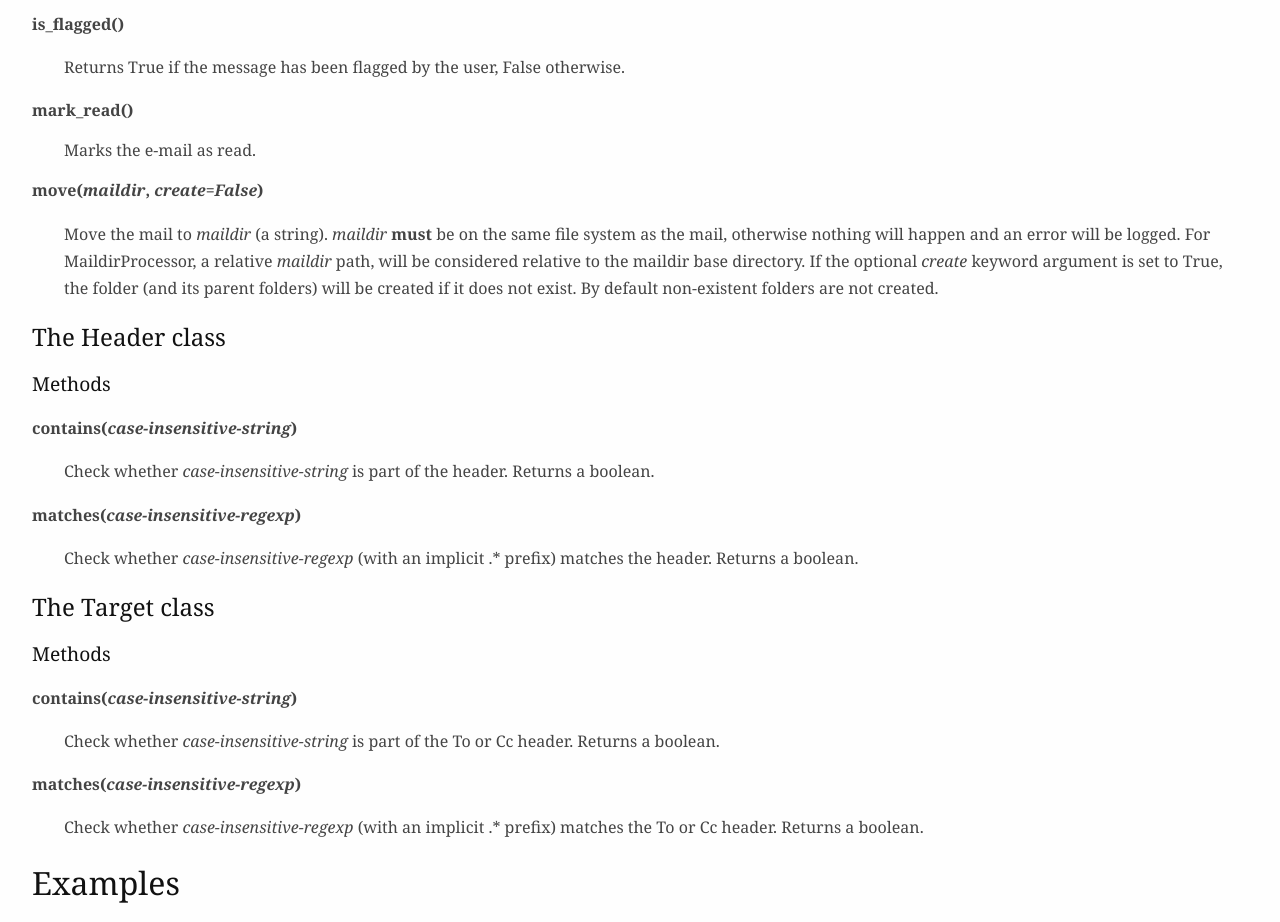
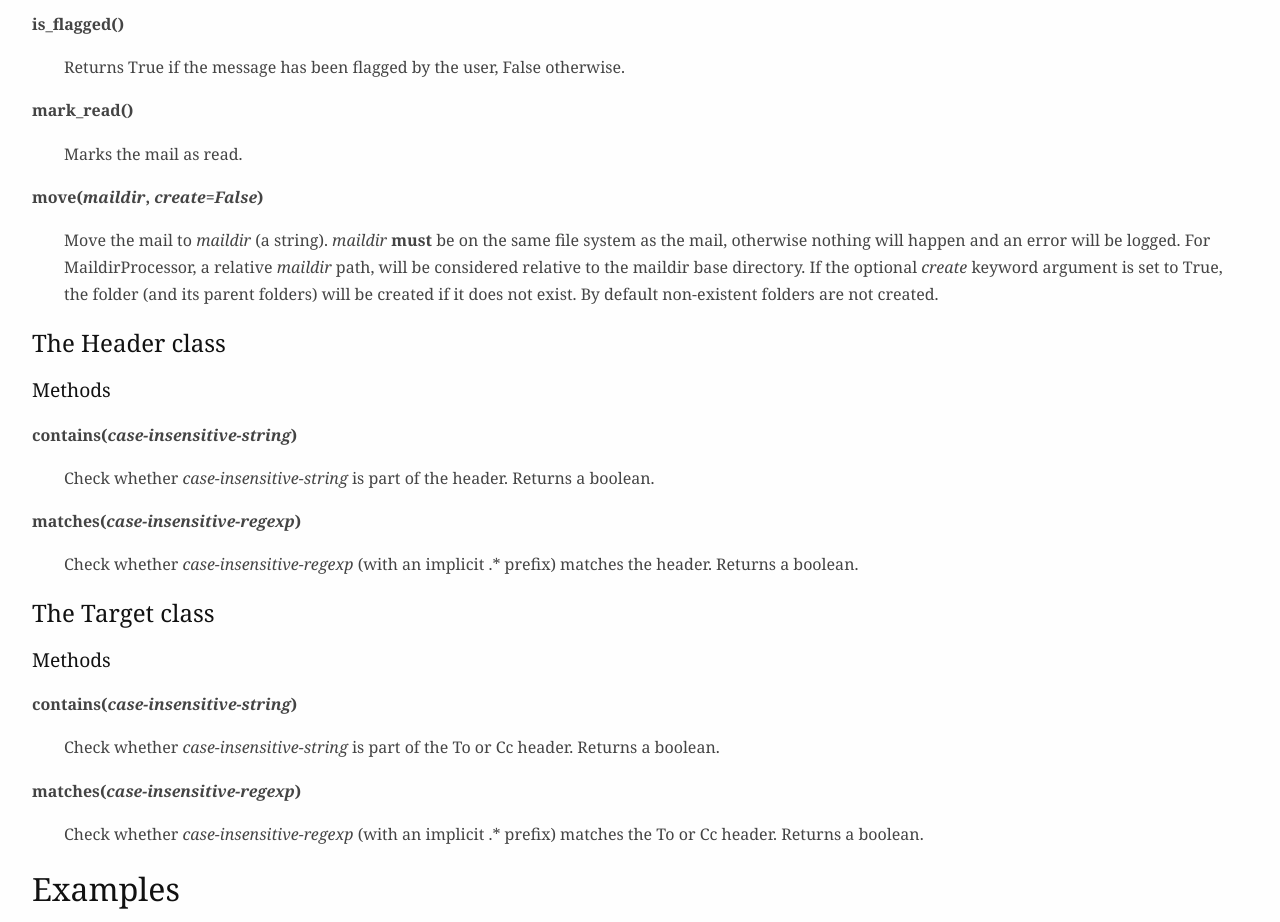
Before and after one commit to mailprocessing/mailprocessing, a plain HTML site: page docs/reference.html in a window 1280 px wide. Shown: the part 7040-7962 px from the top of the page. Drawn offline with Linux system fonts and the light colour scheme.

Commit message:
docs: Sorted command list and spelling changes.
This patch addresses review comments.

```diff
--- a/docs/reference.html
+++ b/docs/reference.html
@@ -214,7 +214,8 @@
 <dd><p>Returns True if the message has been flagged by the user, False otherwise.</p>
 </dd>
 <dt>mark_read()<dt>
-<dd>Marks the e-mail as read.</dd>
+<dd><p>Marks the mail as read.</p>
+</dd>
 <dt>move(<em>maildir</em>, <em>create=False</em>)</dt>
 <dd><p>Move the mail to <em>maildir</em> (a string). <em>maildir</em> <strong>must</strong> be on the same file system as the mail, otherwise nothing will happen and an error will be logged. For MaildirProcessor, a relative <em>maildir</em> path, will be considered relative to the maildir base directory. If the optional <em>create</em> keyword argument is set to True, the folder (and its parent folders) will be created if it does not exist. By default non-existent folders are not created.</p>
 </dd>
```
